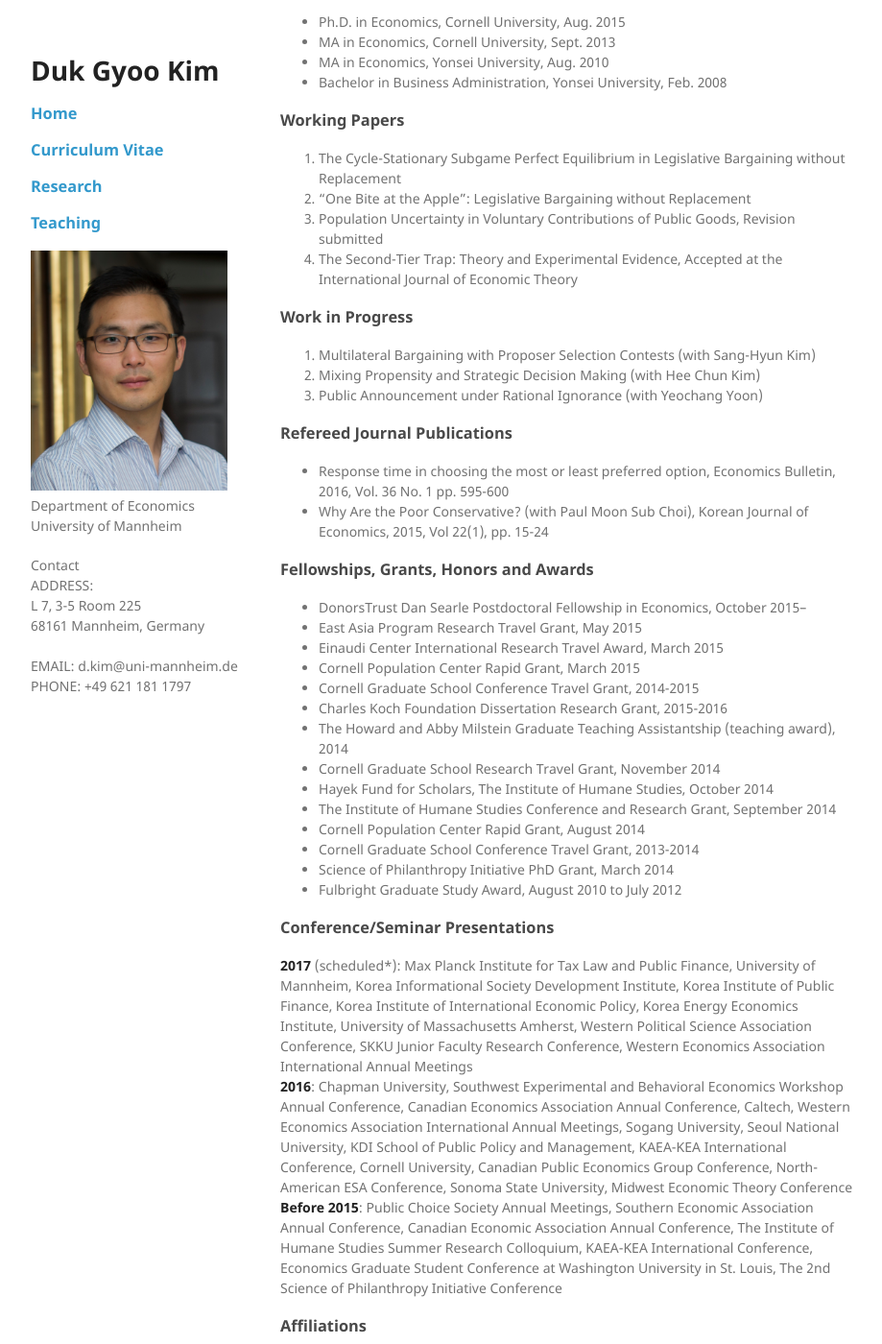
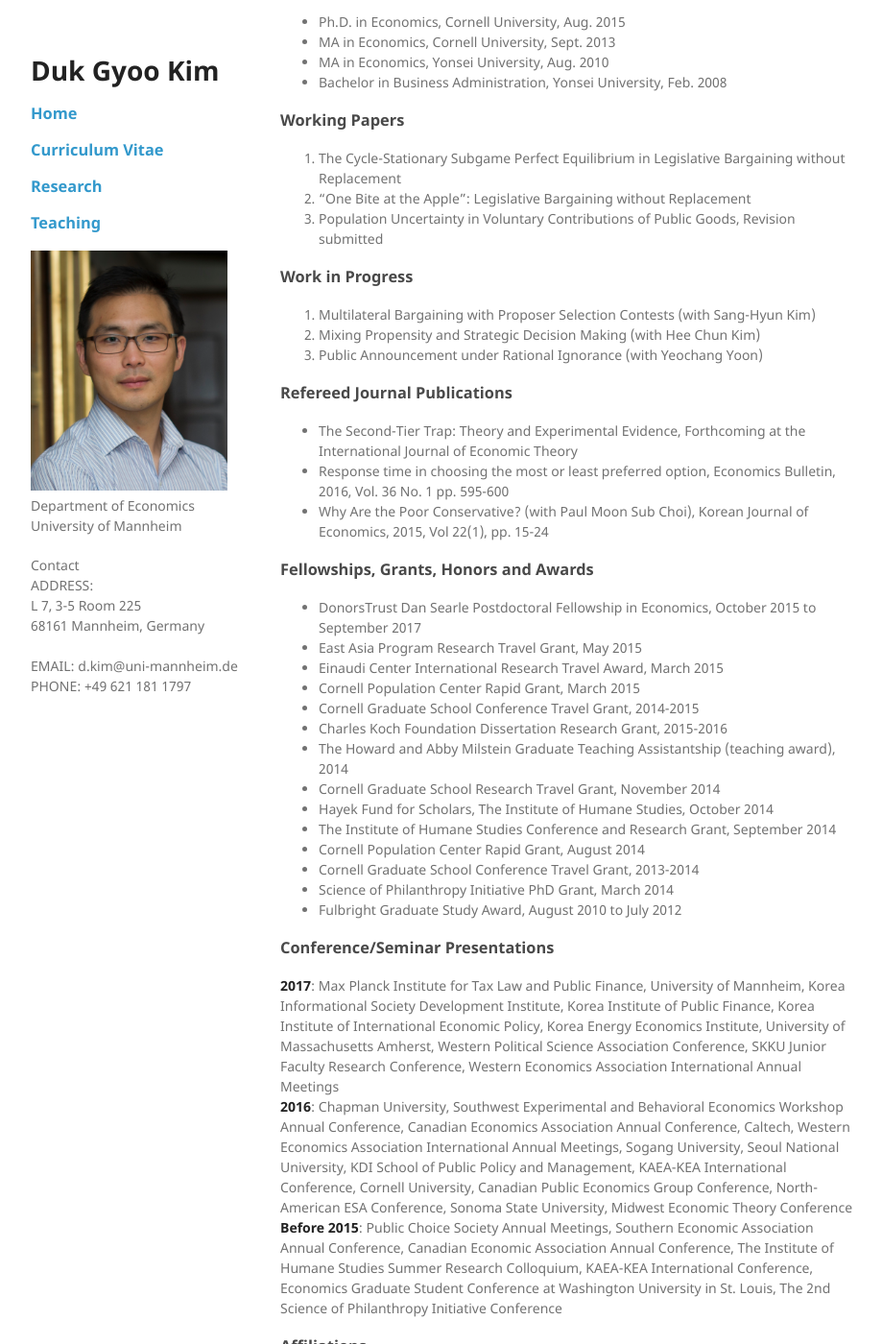
Before and after one commit to kimdukgyoo/kimdukgyoo.github.io, a Jekyll site: the page built from cv.md, in a window 1280 px wide and 1400 px high, scrolled down 389 px. Shown: the whole window at 96% size, without its empty margins (178-1097 px from the left). Built offline with Jekyll 4.4.1, drawn with Linux system fonts in a browser that asks for light colours; our own code applies the rules of GitHub Pages for plain Markdown files.

Commit message:
Update cv.md

```diff
--- a/cv.md
+++ b/cv.md
@@ -22,7 +22,6 @@
 1. The Cycle-Stationary Subgame Perfect Equilibrium in Legislative Bargaining without Replacement
 2. "One Bite at the Apple": Legislative Bargaining without Replacement
 3. Population Uncertainty in Voluntary Contributions of Public Goods, Revision submitted
-4. The Second-Tier Trap: Theory and Experimental Evidence, Accepted at the International Journal of Economic Theory
 
 ### Work in Progress
 1. Multilateral Bargaining with Proposer Selection Contests (with Sang-Hyun Kim)
@@ -30,11 +29,12 @@
 3. Public Announcement under Rational Ignorance (with Yeochang Yoon)
 
 ### Refereed Journal Publications
+- The Second-Tier Trap: Theory and Experimental Evidence, Forthcoming at the International Journal of Economic Theory
 - Response time in choosing the most or least preferred option, Economics Bulletin, 2016, Vol. 36 No. 1 pp. 595-600
 - Why Are the Poor Conservative? (with Paul Moon Sub Choi), Korean Journal of Economics, 2015, Vol 22(1), pp. 15-24
 
 ### Fellowships, Grants, Honors and Awards
-- DonorsTrust Dan Searle Postdoctoral Fellowship in Economics, October 2015--
+- DonorsTrust Dan Searle Postdoctoral Fellowship in Economics, October 2015 to September 2017
 - East Asia Program Research Travel Grant, May 2015
 - Einaudi Center International Research Travel Award, March 2015
 - Cornell Population Center Rapid Grant, March 2015
@@ -50,7 +50,7 @@
 - Fulbright Graduate Study Award, August 2010 to July 2012
 
 ### Conference/Seminar Presentations
-__2017__ (scheduled\*): Max Planck Institute for Tax Law and Public Finance, University of Mannheim, Korea Informational Society Development Institute, Korea Institute of Public Finance, Korea Institute of International Economic Policy, Korea Energy Economics Institute, University of Massachusetts Amherst, Western Political Science Association Conference, SKKU Junior Faculty Research Conference, Western Economics Association International Annual Meetings
+__2017__: Max Planck Institute for Tax Law and Public Finance, University of Mannheim, Korea Informational Society Development Institute, Korea Institute of Public Finance, Korea Institute of International Economic Policy, Korea Energy Economics Institute, University of Massachusetts Amherst, Western Political Science Association Conference, SKKU Junior Faculty Research Conference, Western Economics Association International Annual Meetings
 __2016__: Chapman University, Southwest Experimental and Behavioral Economics Workshop Annual Conference, Canadian Economics Association Annual Conference, Caltech, Western Economics Association International Annual Meetings, Sogang University, Seoul National University, KDI School of Public Policy and Management, KAEA-KEA International Conference, Cornell University, Canadian Public Economics Group Conference, North-American ESA Conference, Sonoma State University, Midwest Economic Theory Conference
 __Before 2015__: Public Choice Society Annual Meetings, Southern Economic Association Annual Conference, Canadian Economic Association Annual Conference, The Institute of Humane Studies Summer Research Colloquium, KAEA-KEA International Conference, Economics Graduate Student Conference at Washington University in St. Louis, The 2nd Science of Philanthropy Initiative Conference
 
```
